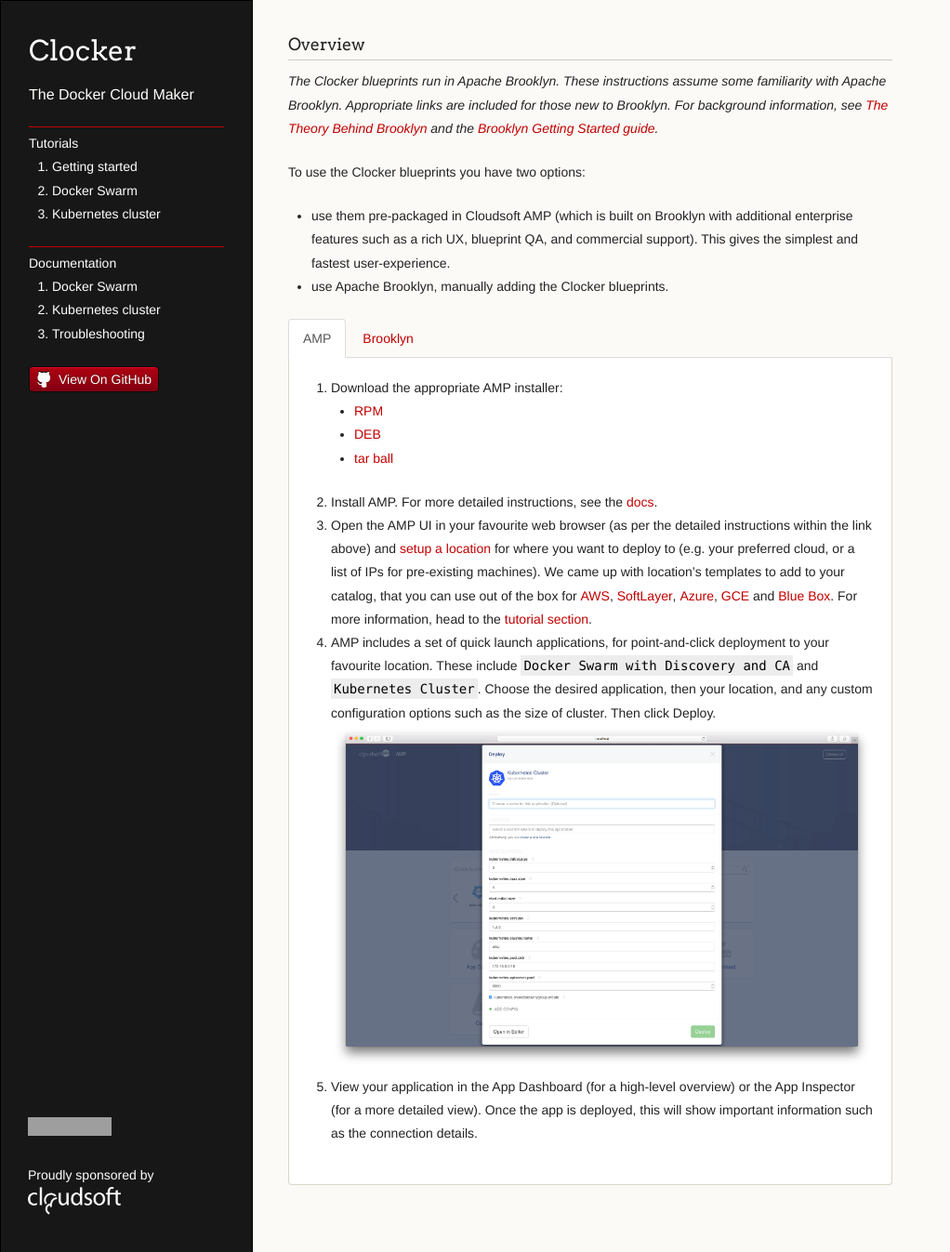
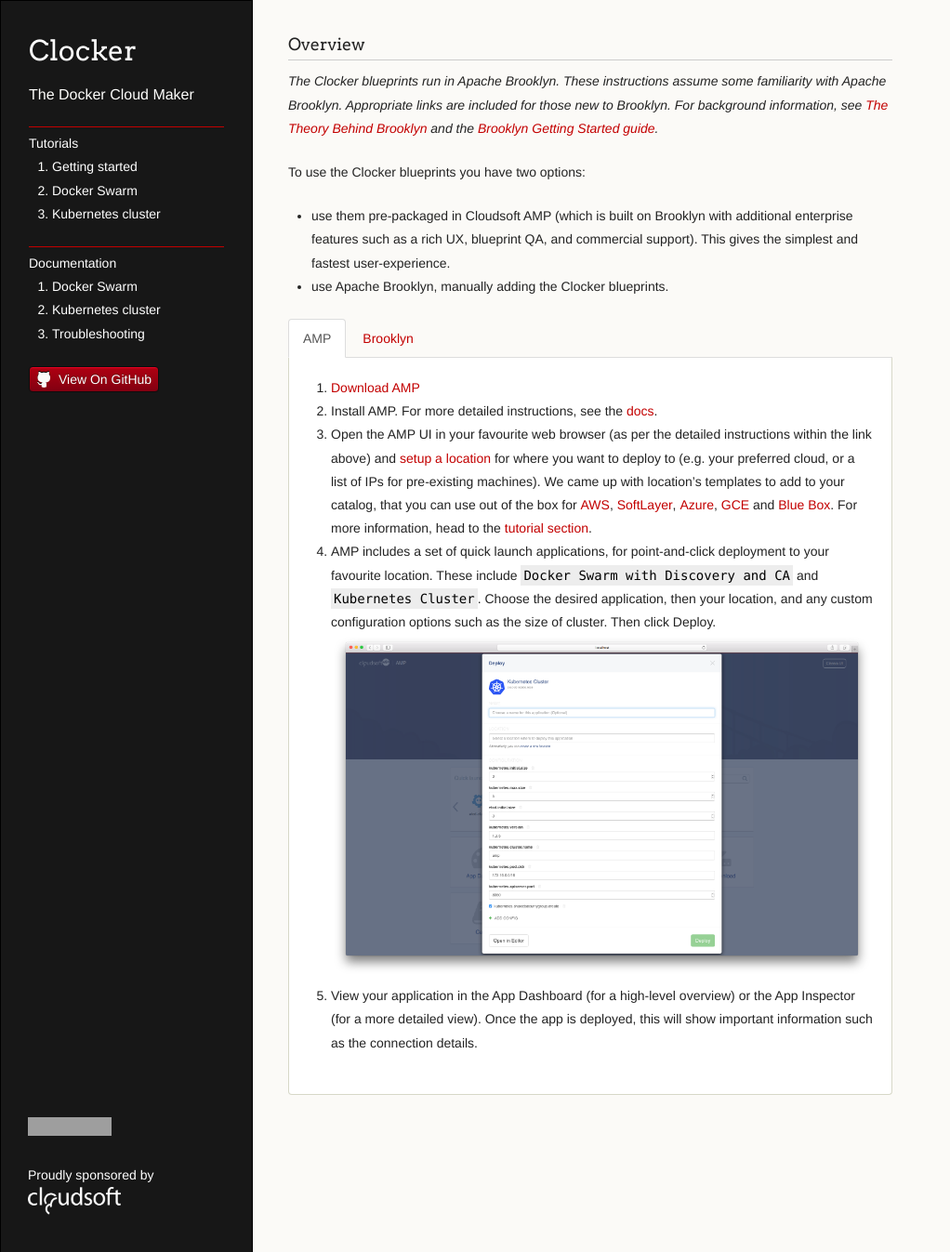
Before and after one commit to brooklyncentral/clocker, a Jekyll site: the page built from tutorials/getting-started.md, in a window 1280 px wide and 1347 px high. Shown: the whole window at 93% size, without its empty margins (0-1022 px from the left). Built offline with Jekyll 4.4.1, drawn with Linux system fonts in a browser that asks for light colours; grey boxes are pictures that could not be loaded.

Commit message:
Update download AMP link

```diff
--- a/tutorials/getting-started.md
+++ b/tutorials/getting-started.md
@@ -22,10 +22,7 @@
 <div class="tab-content">
 <div id="amp" class="tab-pane fade in active">
 
-1. Download the appropriate AMP installer:
- * [RPM](http://download.cloudsoft.io/amp/4.1.0-20160930.1659/cloudsoft-amp-karaf-4.1.0-20160930.1659-noarch.rpm)
- * [DEB](http://download.cloudsoft.io/amp/4.1.0-20160930.1659/cloudsoft-amp-karaf-4.1.0-20160930.1659-all.deb)
- * [tar ball](http://download.cloudsoft.io/amp/4.1.0-20160930.1659/cloudsoft-amp-karaf-4.1.0-20160930.1659.tar.gz)
+1. [Download AMP](http://www.cloudsoft.io/amp-container-service-early-access)
 2. Install AMP. For more detailed instructions, see the [docs](http://docs.cloudsoft.io/tutorials/tutorial-get-amp-running.html#install-cloudsoft-amp).
 3. Open the AMP UI in your favourite web browser (as per the detailed instructions within the link above) and [setup a location](http://docs.cloudsoft.io/tutorials/tutorial-get-amp-running.html#add-a-location) for where you want to deploy to (e.g. your preferred cloud, or a list of IPs for pre-existing machines). We came up with location's templates to add to your catalog, that you can use out of the box for [AWS](tutorials/locations/aws-example-location.bom), [SoftLayer]((tutorials/locations/sl-example-location.bom)), [Azure](tutorials/locations/azure-example-location.bom), [GCE](tutorials/locations/gce-example-location.bom) and [Blue Box](tutorials/locations/bb-example-location.bom). For more information, head to the [tutorial section](tutorials/swarm-cluster.html#setup-a-cloud-location).
 4. AMP includes a set of quick launch applications, for point-and-click deployment to your favourite location. These include `Docker Swarm with Discovery and CA` and `Kubernetes Cluster`. Choose the desired application, then your location, and any custom configuration options such as the size of cluster. Then click Deploy.
```
